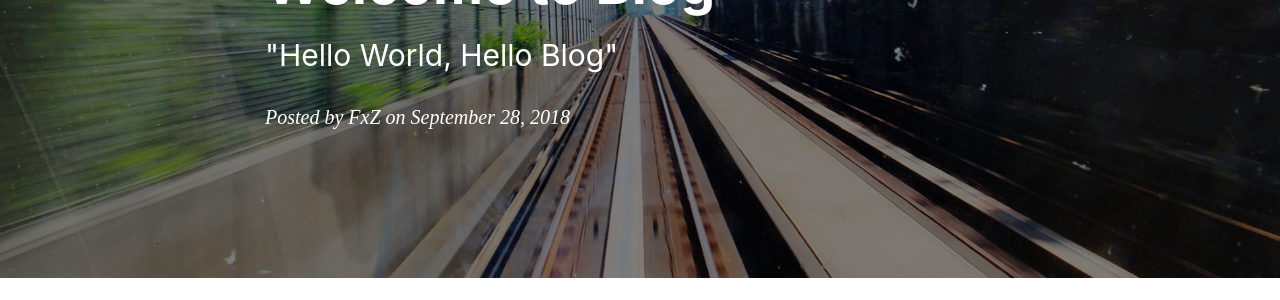
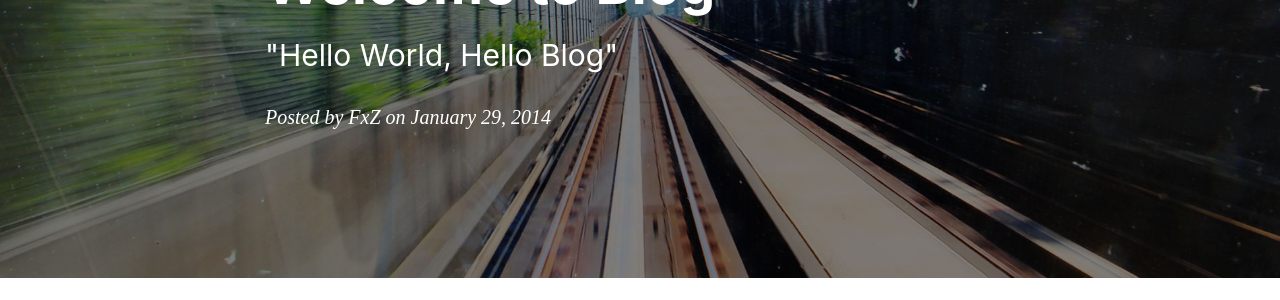
Before and after one commit to zephyr-fun/zephyr-fun.github.io, a Jekyll site: the page built from _posts/2014-01-29-hello-2015.markdown, in a window 1280 px wide and 900 px high. Shown: the part 245-545 px from the top of the window. Built offline with Jekyll 4.4.1, drawn with Linux system fonts in a browser that asks for light colours; nearby versions of some CDN libraries; comment, search, counter and statistics services are not loaded; some of the changed text lies outside the part shown.

Commit message:
探索他的命名规则，查看为什么引用失败

```diff
--- a/_posts/2014-01-29-hello-2015.markdown
+++ b/_posts/2014-01-29-hello-2015.markdown
@@ -2,7 +2,7 @@
 layout:     post
 title:      "Welcome to  Blog"
 subtitle:   " \"Hello World, Hello Blog\""
-date:       2018-09-28 12:00:00
+date:       2014-01-29 12:00:00
 author:     "FxZ"
 header-img: "img/post-bg-2018-001.jpg"
 tags:
```
